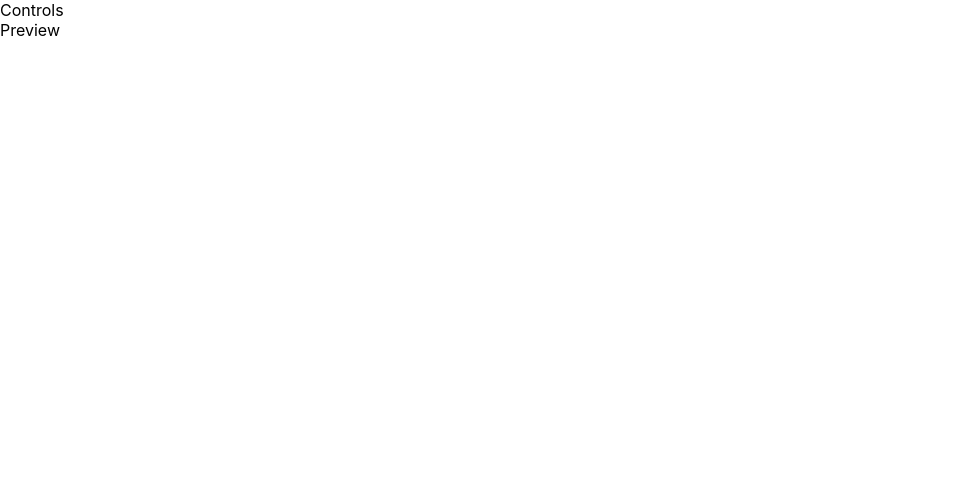
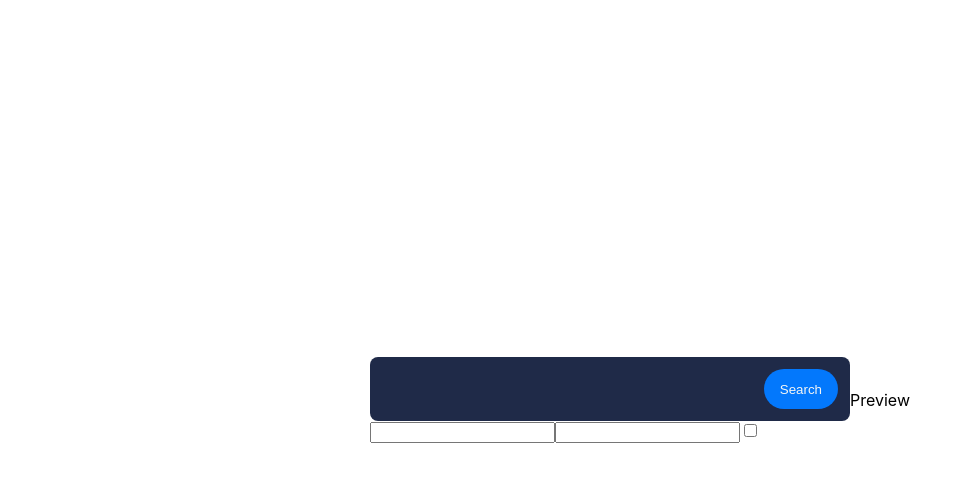
Before and after one commit to ironwolf-2000/CaptureMe, a React (Create React App) app: page / in a window 1280 px wide. Shown: the top 482 px of the page, without its empty margins (0-971 px from the left). Built offline with nearby package versions, Linux system fonts and the light colour scheme.

Commit message:
Add basic styles to search bar

```diff
--- a/src/App.tsx
+++ b/src/App.tsx
@@ -30,11 +30,17 @@ const GlobalStyle = styled.createGlobalStyle`
     html {
         font-family: -apple-system, BlinkMacSystemFont, 'Segoe UI', Roboto, Oxygen, Ubuntu, Cantarell, 'Open Sans',
             'Helvetica Neue', sans-serif;
+        height: 100%;
     }
 
     body {
         margin: 0;
         box-sizing: border-box;
+        height: 100%;
+    }
+
+    #root {
+        height: 100%;
     }
 
     button {
--- a/src/components/Container.tsx
+++ /dev/null
@@ -1,7 +0,0 @@
-interface IContainerProps {
-    children: React.ReactNode;
-}
-
-export const Container = ({ children }: IContainerProps) => {
-    return <div>{children}</div>;
-};
--- /dev/null
+++ b/src/components/Container/Container.tsx
@@ -0,0 +1,13 @@
+import styled from 'styled-components';
+import { IContainerProps } from './Container.types';
+
+export const Container = ({ children }: IContainerProps) => {
+    return <Wrapper>{children}</Wrapper>;
+};
+
+const Wrapper = styled.main`
+    height: 100%;
+    display: flex;
+    justify-content: center;
+    align-items: center;
+`;
--- /dev/null
+++ b/src/components/Container/Container.types.ts
@@ -0,0 +1,3 @@
+export interface IContainerProps {
+    children: React.ReactNode;
+}
--- /dev/null
+++ b/src/components/Container/index.ts
@@ -0,0 +1 @@
+export * from './Container';
--- a/src/components/Controls.tsx
+++ /dev/null
@@ -1,3 +0,0 @@
-export const Controls = () => {
-    return <div>Controls</div>;
-};
--- /dev/null
+++ b/src/components/Controls/Controls.tsx
@@ -0,0 +1,17 @@
+import styled from 'styled-components';
+import { SearchBar } from './SearchBar';
+
+export const Controls = () => {
+    return (
+        <div>
+            <SearchBar />
+            <Input />
+            <Input />
+            <Checkbox type='checkbox' />
+        </div>
+    );
+};
+
+const Input = styled.input``;
+
+const Checkbox = styled.input``;
--- /dev/null
+++ b/src/components/Controls/SearchBar.tsx
@@ -0,0 +1,38 @@
+import styled from 'styled-components';
+
+export const SearchBar = () => {
+    return (
+        <Wrapper>
+            <Input />
+            <SearchButton>Search</SearchButton>
+        </Wrapper>
+    );
+};
+
+const Wrapper = styled.div`
+    background-color: var(--search-bar-bg);
+    width: 30rem;
+    height: 4rem;
+    box-sizing: border-box;
+    padding: 0.75rem;
+    display: flex;
+    justify-content: space-between;
+    border-radius: 0.5rem;
+`;
+
+const Input = styled.input`
+    background: transparent;
+    flex-grow: 1;
+    color: var(--text-color);
+    margin-right: 1rem;
+    border: none;
+`;
+
+const SearchButton = styled.button`
+    background-color: var(--button-bg);
+    color: var(--text-color);
+    border: none;
+    border-radius: 2rem;
+    padding: 0 1rem;
+    cursor: pointer;
+`;
--- /dev/null
+++ b/src/components/Controls/index.ts
@@ -0,0 +1 @@
+export * from './Controls';
--- /dev/null
+++ b/src/components/Preview/index.ts
@@ -0,0 +1 @@
+export * from './Preview';
```
Also changed, not shown: src/components/Preview/Preview.tsx (renamed from src/components/Preview.tsx).
